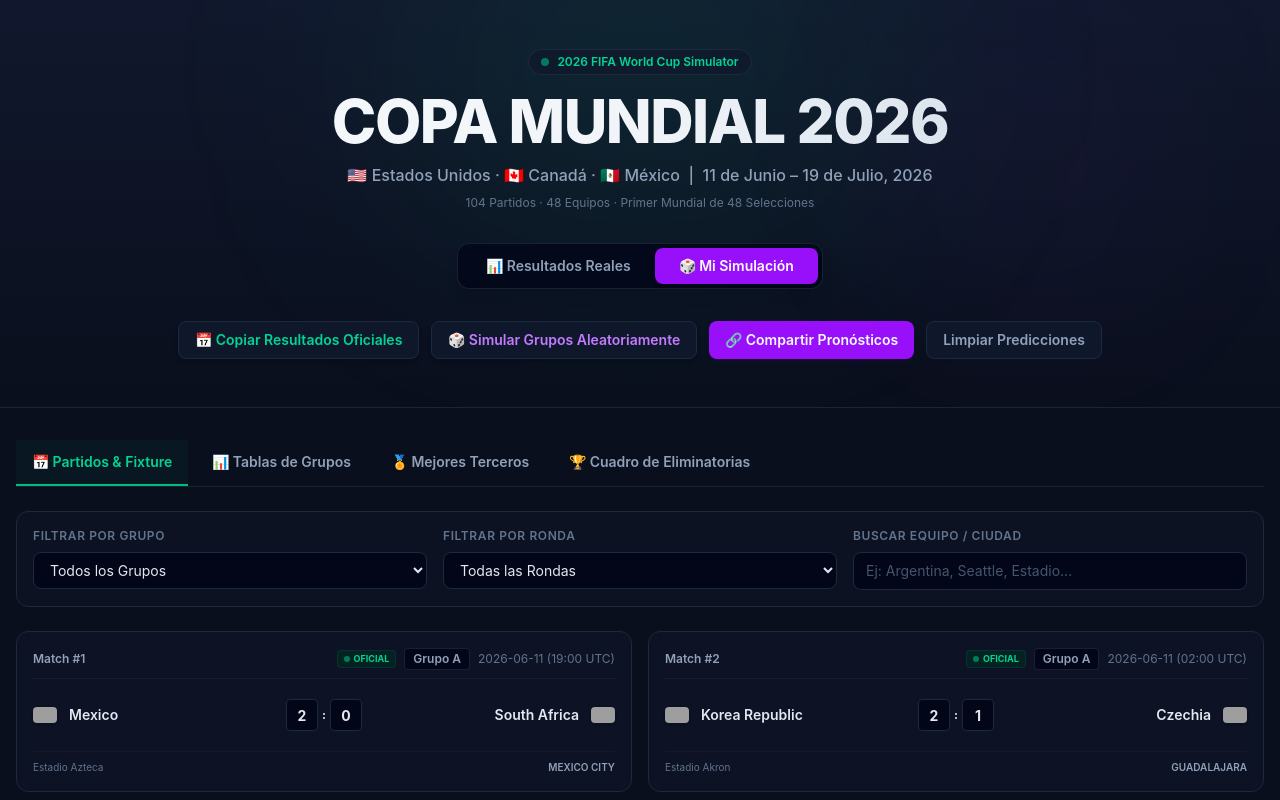
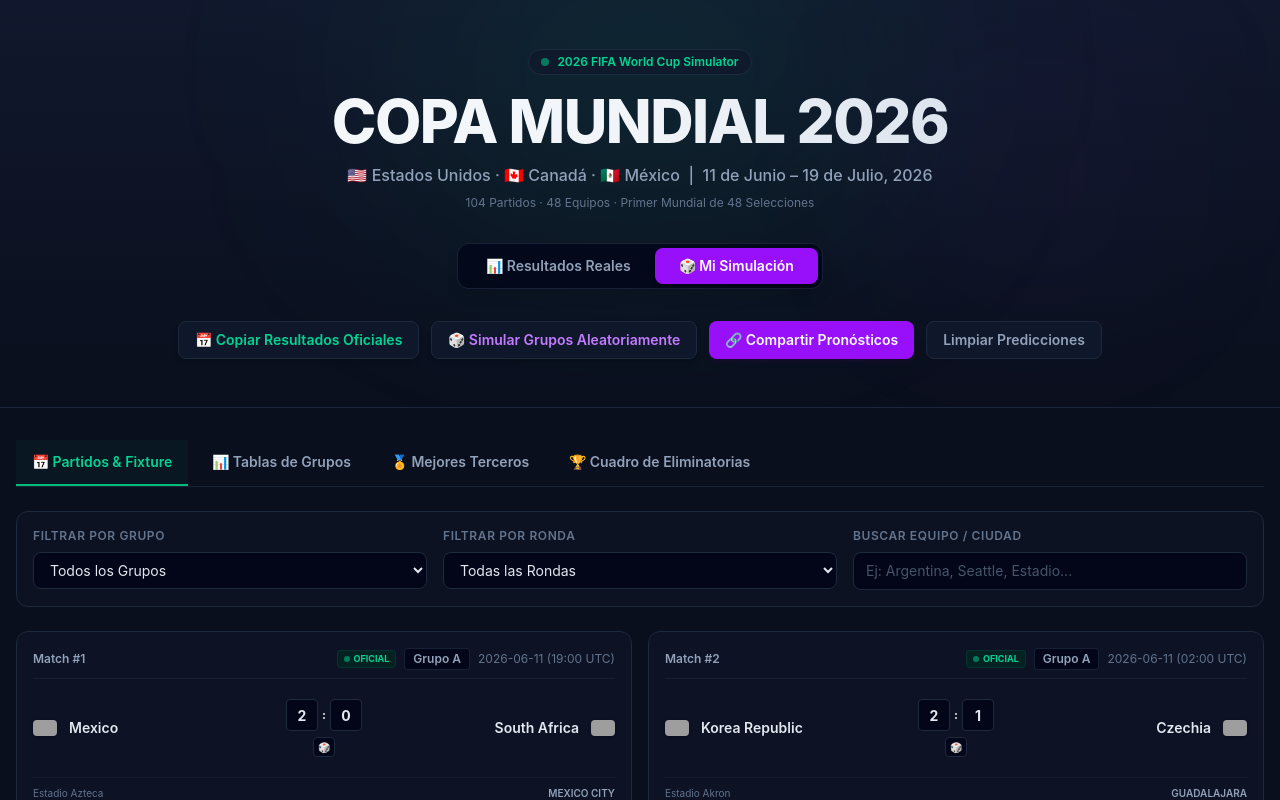
Before and after one commit to manugarciat/fixture-2026, a React (Vite) app: page / in a window 1280 px wide. Shown: the top 800 px of the page. Built offline with nearby package versions, Linux system fonts and the light colour scheme; grey boxes are pictures that could not be loaded.

Commit message:
Agrega dado para simular partido de forma aleatoria en cada card

```diff
--- a/src/App.jsx
+++ b/src/App.jsx
@@ -164,6 +164,26 @@
       return {
         ...prev,
         [matchNum]: { home: nextHome, away: nextAway, penWinner: nextPenWinner }
+      };
+    });
+  };
+
+  const handleRandomizeMatch = (matchNum) => {
+    if (viewMode === 'official') return; // Read-only in official mode
+
+    setScores(prev => {
+      const homeScore = Math.floor(Math.random() * 4);
+      const awayScore = Math.floor(Math.random() * 4);
+      let penWinner = null;
+
+      // If knockout match and tie, choose a random penalty winner
+      if (matchNum > 72 && homeScore === awayScore) {
+        penWinner = Math.random() < 0.5 ? 'home' : 'away';
+      }
+
+      return {
+        ...prev,
+        [matchNum]: { home: homeScore, away: awayScore, penWinner }
       };
     });
   };
@@ -382,6 +402,7 @@
             handleScoreChange={handleScoreChange}
             handlePenWinner={handlePenWinner}
             handleQuickPredictWin={handleQuickPredictWin}
+            handleRandomizeMatch={handleRandomizeMatch}
             selectedGroupFilter={selectedGroupFilter}
             setSelectedGroupFilter={setSelectedGroupFilter}
             selectedStageFilter={selectedStageFilter}
@@ -412,6 +433,7 @@
             handleScoreChange={handleScoreChange}
             handlePenWinner={handlePenWinner}
             handleQuickPredictWin={handleQuickPredictWin}
+            handleRandomizeMatch={handleRandomizeMatch}
           />
         )}
       </main>
--- a/src/components/BracketMatch.jsx
+++ b/src/components/BracketMatch.jsx
@@ -13,6 +13,7 @@
   handleScoreChange,
   handlePenWinner,
   handleQuickPredictWin,
+  handleRandomizeMatch,
   placeholderHome = '',
   placeholderAway = '',
   isFinal = false,
@@ -39,9 +40,18 @@
   if (isFinal) {
     return (
       <div className="bg-slate-900/60 border-2 border-amber-500/30 rounded-xl p-3.5 text-xs hover:border-amber-500/60 transition shadow-lg shadow-amber-950/10">
-        <div className="text-[10px] text-amber-400/80 font-bold mb-2 flex justify-between items-center">
+        <div className="text-[10px] text-amber-400/80 font-bold mb-2 flex justify-between items-center select-none">
           <div className="flex gap-1.5 items-center">
             <span>Partido {matchNum} - FINAL</span>
+            {!disabled && handleRandomizeMatch && (
+              <button
+                onClick={(e) => { e.stopPropagation(); handleRandomizeMatch(matchNum); }}
+                className="p-0.5 rounded hover:bg-slate-800 text-[10px] transition cursor-pointer leading-none"
+                title="Simular aleatoriamente"
+              >
+                🎲
+              </button>
+            )}
             {isOfficial && (
               <span className="inline-flex items-center px-1 py-0.5 rounded bg-emerald-950/60 border border-emerald-800/30 text-[8px] font-bold text-emerald-400">
                 OFICIAL
@@ -155,8 +165,19 @@
 
   return (
     <div className="bg-slate-900/40 border border-slate-800 rounded-lg p-2.5 text-xs hover:border-slate-700 transition">
-      <div className="text-[10px] text-slate-500 font-semibold mb-1.5 flex justify-between items-center">
-        <span>Partido {matchNum}</span>
+      <div className="text-[10px] text-slate-500 font-semibold mb-1.5 flex justify-between items-center select-none">
+        <div className="flex gap-1.5 items-center">
+          <span>Partido {matchNum}</span>
+          {!disabled && handleRandomizeMatch && (
+            <button
+              onClick={(e) => { e.stopPropagation(); handleRandomizeMatch(matchNum); }}
+              className="p-0.5 rounded hover:bg-slate-800 text-[10px] transition cursor-pointer leading-none"
+              title="Simular aleatoriamente"
+            >
+              🎲
+            </button>
+          )}
+        </div>
         <div className="flex gap-1 items-center">
           {isOfficial && (
             <span className="inline-flex items-center px-1 py-0.5 rounded bg-emerald-950/60 border border-emerald-800/30 text-[8px] font-bold text-emerald-400">
--- a/src/components/BracketTab.jsx
+++ b/src/components/BracketTab.jsx
@@ -9,7 +9,8 @@
   resolvedTeams,
   handleScoreChange,
   handlePenWinner,
-  handleQuickPredictWin
+  handleQuickPredictWin,
+  handleRandomizeMatch
 }) {
   const getPlaceholder = (rawName) => {
     if (!rawName) return '';
@@ -41,6 +42,7 @@
       handleScoreChange: handleScoreChange,
       handlePenWinner: handlePenWinner,
       handleQuickPredictWin: handleQuickPredictWin,
+      handleRandomizeMatch: handleRandomizeMatch,
       placeholderHome: getPlaceholder(f?.home),
       placeholderAway: getPlaceholder(f?.away)
     };
--- a/src/components/FixtureTab.jsx
+++ b/src/components/FixtureTab.jsx
@@ -10,6 +10,7 @@
   handleScoreChange,
   handlePenWinner,
   handleQuickPredictWin,
+  handleRandomizeMatch,
   selectedGroupFilter,
   setSelectedGroupFilter,
   selectedStageFilter,
@@ -84,6 +85,7 @@
                 handleScoreChange={handleScoreChange}
                 handlePenWinner={handlePenWinner}
                 handleQuickPredictWin={handleQuickPredictWin}
+                handleRandomizeMatch={handleRandomizeMatch}
               />
             );
           })
--- a/src/components/MatchCard.jsx
+++ b/src/components/MatchCard.jsx
@@ -12,7 +12,8 @@
   officialScore = null,
   handleScoreChange,
   handlePenWinner,
-  handleQuickPredictWin
+  handleQuickPredictWin,
+  handleRandomizeMatch
 }) {
   const isKnockout = fixture.stage !== 'group-stage';
   const showPenaltiesInput = isKnockout && matchScores.home !== null && matchScores.away !== null && matchScores.home === matchScores.away;
@@ -90,11 +91,22 @@
               placeholder="-"
             />
           </div>
-          {isDifferentFromOfficial && (
-            <div className="text-[9px] text-emerald-500 font-bold mt-1 bg-emerald-950/20 border border-emerald-900/30 px-1 py-0.5 rounded shadow-sm">
-              Real: {officialScore[0]}-{officialScore[1]}
-            </div>
-          )}
+          <div className="flex flex-col items-center gap-1 mt-1.5">
+            {!disabled && handleRandomizeMatch && (
+              <button
+                onClick={(e) => { e.stopPropagation(); handleRandomizeMatch(fixture.num); }}
+                className="p-1 rounded bg-slate-950 border border-slate-800 hover:border-purple-500 hover:text-purple-400 text-slate-500 text-[10px] transition cursor-pointer leading-none"
+                title="Simular marcador aleatoriamente"
+              >
+                🎲
+              </button>
+            )}
+            {isDifferentFromOfficial && (
+              <div className="text-[9px] text-emerald-500 font-bold bg-emerald-950/20 border border-emerald-900/30 px-1 py-0.5 rounded shadow-sm whitespace-nowrap">
+                Real: {officialScore[0]}-{officialScore[1]}
+              </div>
+            )}
+          </div>
         </div>
 
         {/* Away Team */}
```
